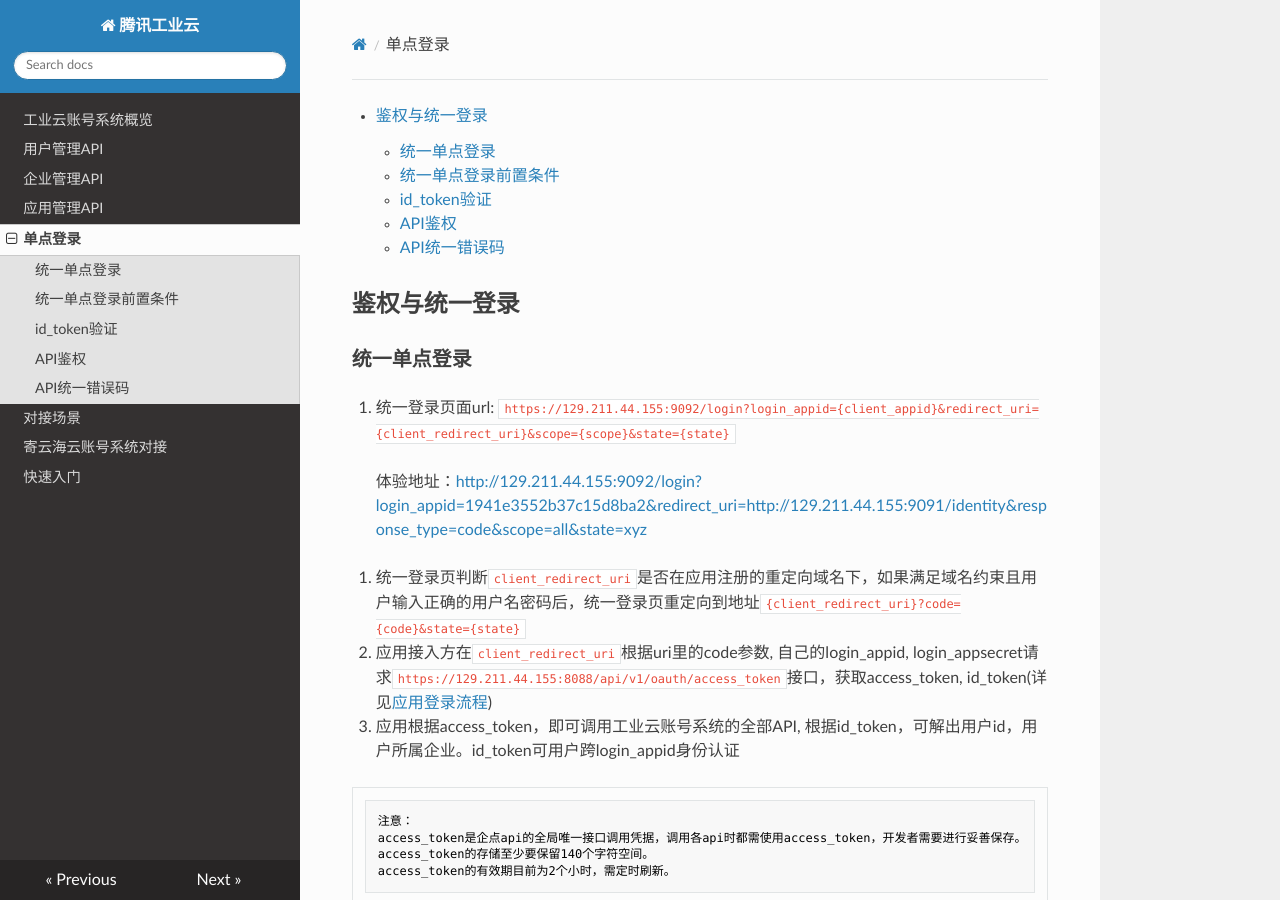
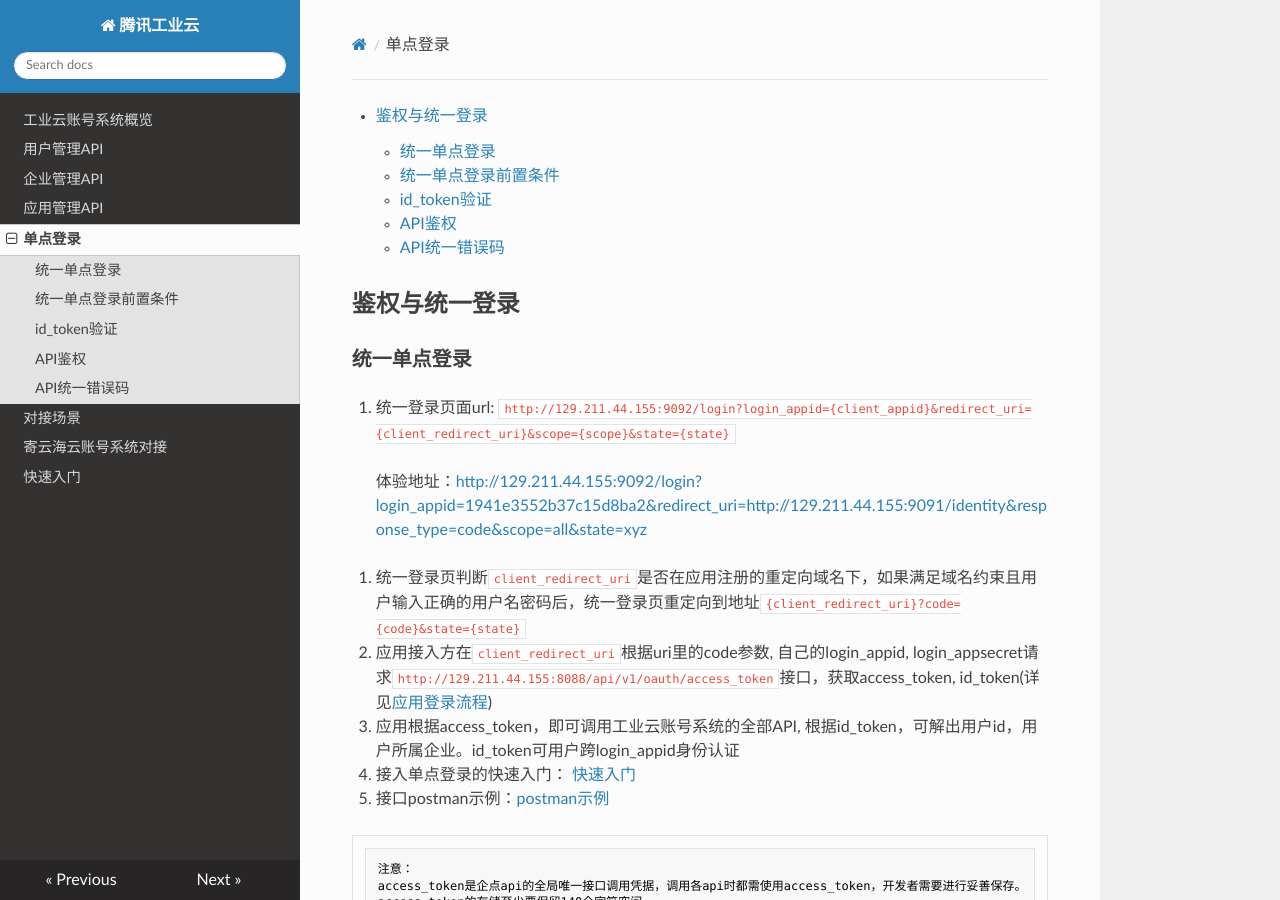
Before and after one commit to victorisildur/industry_account, an MkDocs documentation site: the page built from docs/oauth.md, in a window 1280 px wide and 900 px high. Built offline with MkDocs 1.6.1, drawn with Linux system fonts in a browser that asks for light colours; nearby versions of some CDN libraries; a script that is not in the unit is left out.

Commit message:
bugfix: 更新文档老旧的地方

````diff
--- a/docs/oauth.md
+++ b/docs/oauth.md
@@ -4,16 +4,18 @@
 
 ## 统一单点登录
 
-1. 统一登录页面url: `https://129.211.44.155:9092/login?login_appid={client_appid}&redirect_uri={client_redirect_uri}&scope={scope}&state={state}`
+1. 统一登录页面url: `http://129.211.44.155:9092/login?login_appid={client_appid}&redirect_uri={client_redirect_uri}&scope={scope}&state={state}`
 
 > 体验地址：http://129.211.44.155:9092/login?login_appid=1941e3552b37c15d8ba2&redirect_uri=http://129.211.44.155:9091/identity&response_type=code&scope=all&state=xyz
 
 2. 统一登录页判断`client_redirect_uri`是否在应用注册的重定向域名下，如果满足域名约束且用户输入正确的用户名密码后，统一登录页重定向到地址`{client_redirect_uri}?code={code}&state={state}`
 
-3. 应用接入方在`client_redirect_uri`根据uri里的code参数, 自己的login_appid, login_appsecret请求`https://129.211.44.155:8088/api/v1/oauth/access_token`接口，获取access_token, id_token(详见[应用登录流程](login.md))
+3. 应用接入方在`client_redirect_uri`根据uri里的code参数, 自己的login_appid, login_appsecret请求`http://129.211.44.155:8088/api/v1/oauth/access_token`接口，获取access_token, id_token(详见[应用登录流程](login.md))
 
 4. 应用根据access_token，即可调用工业云账号系统的全部API, 根据id_token，可解出用户id，用户所属企业。id_token可用户跨login_appid身份认证
 
+* 接入单点登录的快速入门： [快速入门](get_started.md)
+* 接口postman示例：[postman示例](https://www.getpostman.com/collections/2e38245d4234b78a2b97)
 
 ```
 注意：
````
Also changed, not shown: docs/login.md (+3 -3 lines), docs/user.md (+4 -4 lines).
